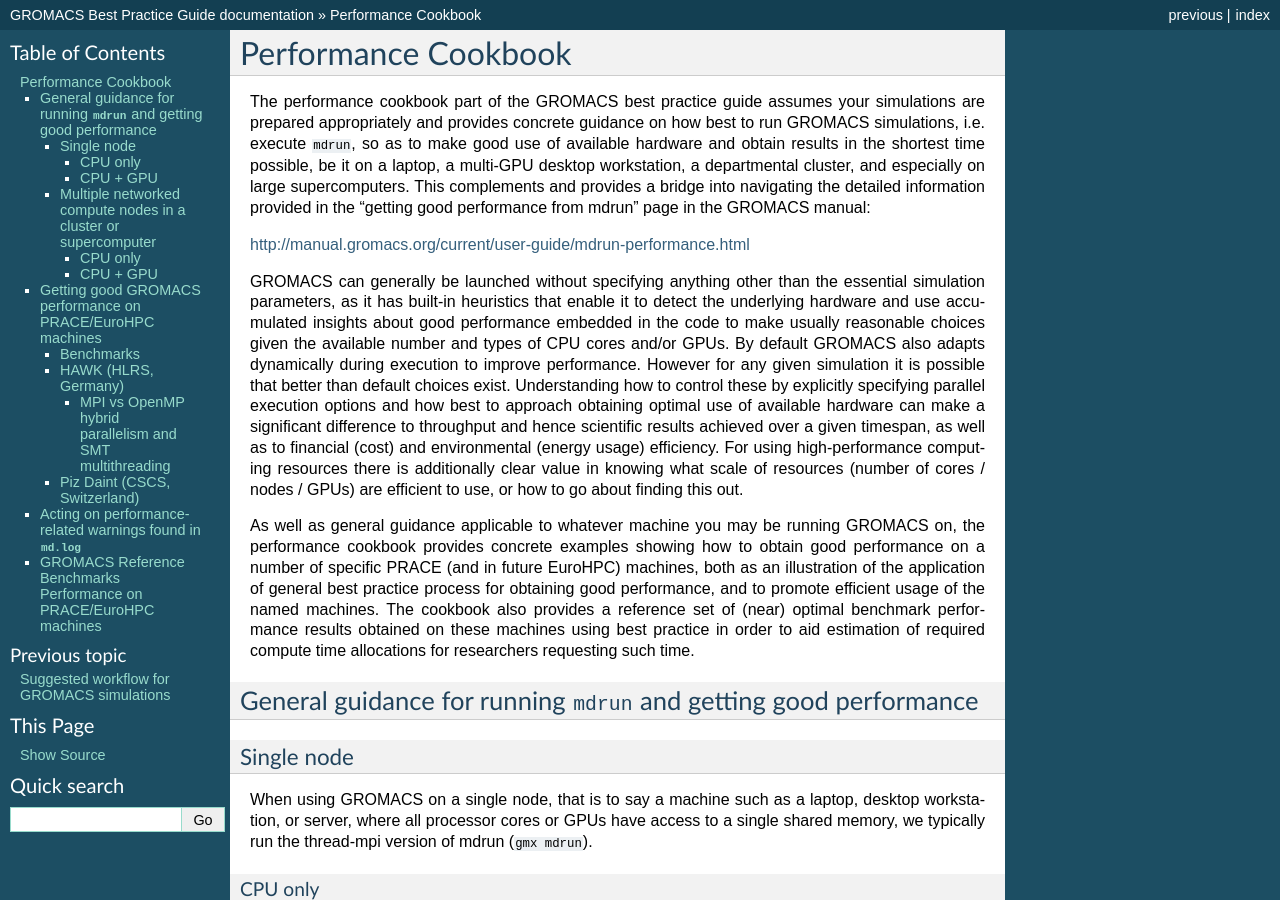
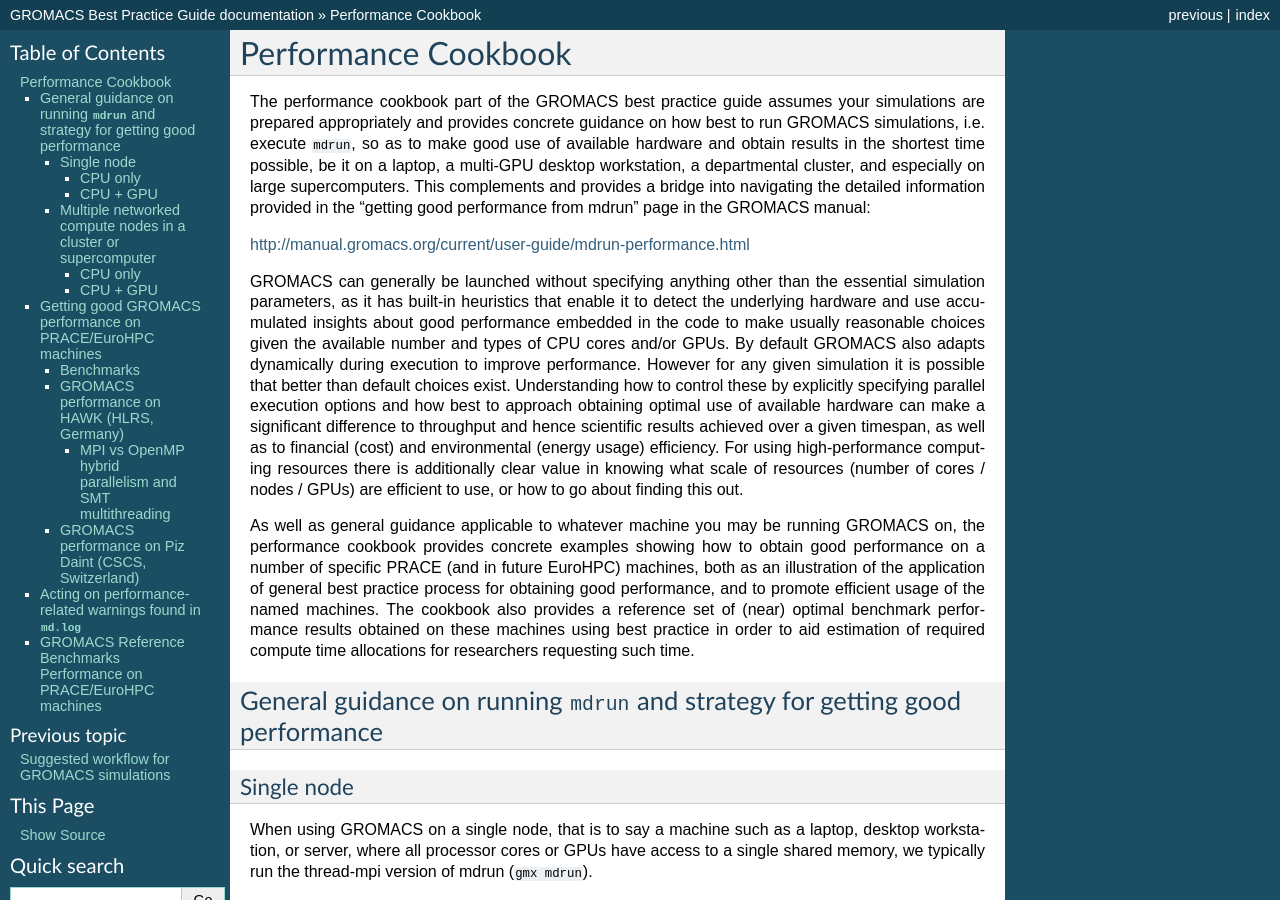
Before and after one commit to sfarr-epcc/gromacs_bpg, a Sphinx documentation site: the page built from docs/cookbook/cookbook.rst, in a window 1280 px wide and 900 px high. Built offline with Sphinx 7.4.7, drawn with Linux system fonts in a browser that asks for light colours; some of the changed text lies outside the part shown.

Commit message:
Note on reference performance

```diff
--- a/docs/cookbook/cookbook.rst
+++ b/docs/cookbook/cookbook.rst
@@ -44,9 +44,9 @@
 allocations for researchers requesting such time.
 
 
--------------------------------------------------------------------
-General guidance for running ``mdrun`` and getting good performance
--------------------------------------------------------------------
+-------------------------------------------------------------------------------
+General guidance on running ``mdrun`` and strategy for getting good performance
+-------------------------------------------------------------------------------
 
 Single node
 -----------
@@ -243,8 +243,8 @@
 
 
 
-HAWK (HLRS, Germany)
---------------------
+GROMACS performance on HAWK (HLRS, Germany)
+-------------------------------------------
 https://www.hlrs.de/systems/hpe-apollo-hawk/
 
 HAWK is currently (November 2020) listed as number 16 on the Top500,
@@ -400,8 +400,8 @@
 
 
 
-Piz Daint (CSCS, Switzerland)
------------------------------
+GROMACS performance on Piz Daint (CSCS, Switzerland)
+----------------------------------------------------
 
 **Hardware**
 
@@ -628,3 +628,7 @@
 These results are intended as a convenient reference to help
 researchers estimate compute time requirements for their proposed
 research in preparation for applying to HPC resource allocation calls.
+
+[Table showing ns/day and walltime hours/ns with good performance
+(PME-tuned, dlb on, etc.) for above benchmarks on these machines,
+i.e. summary of good achievable building on above results to optimise]
```
Also changed, not shown: other parts of docs/cookbook/cookbook.rst (+1 -1 lines).
